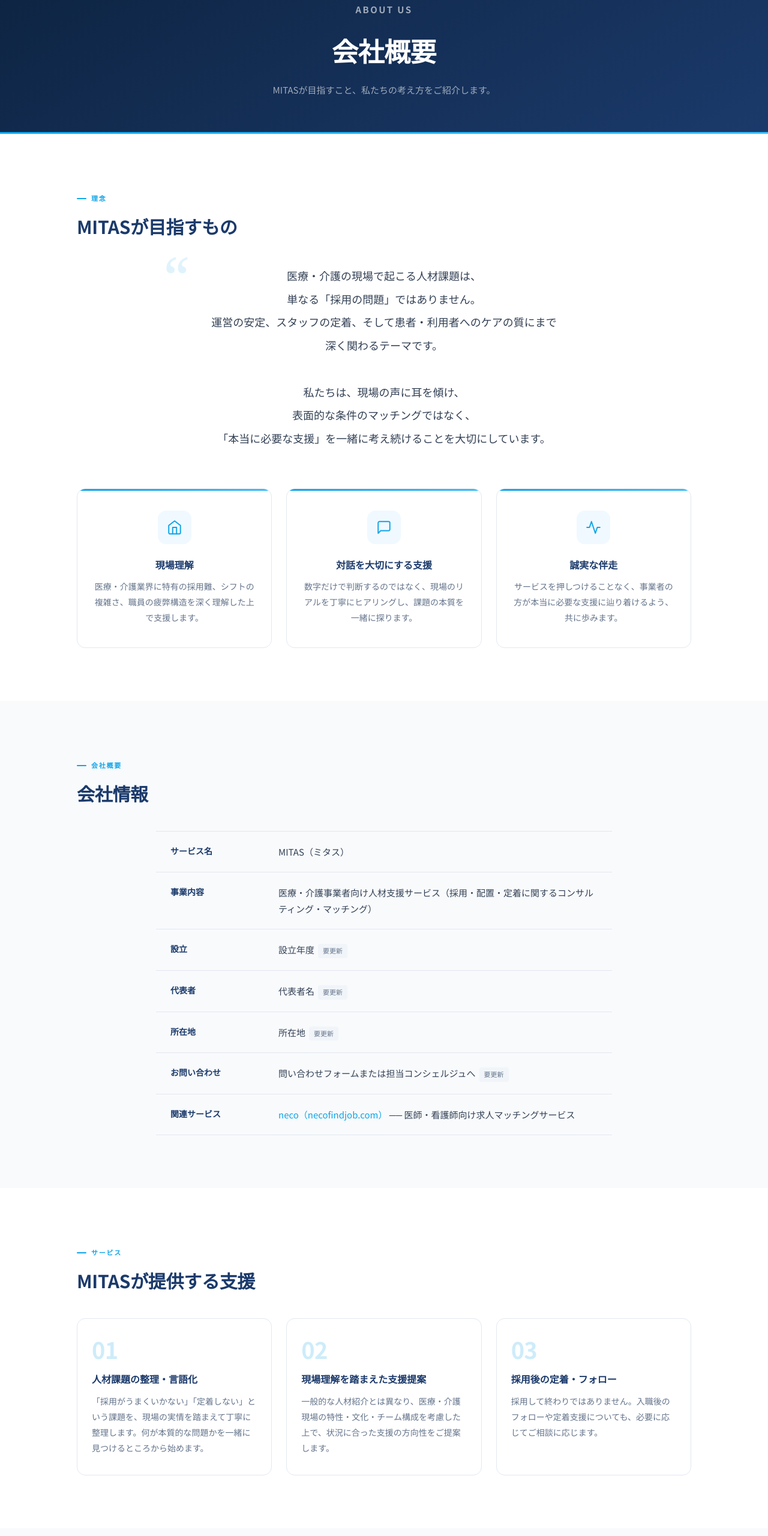
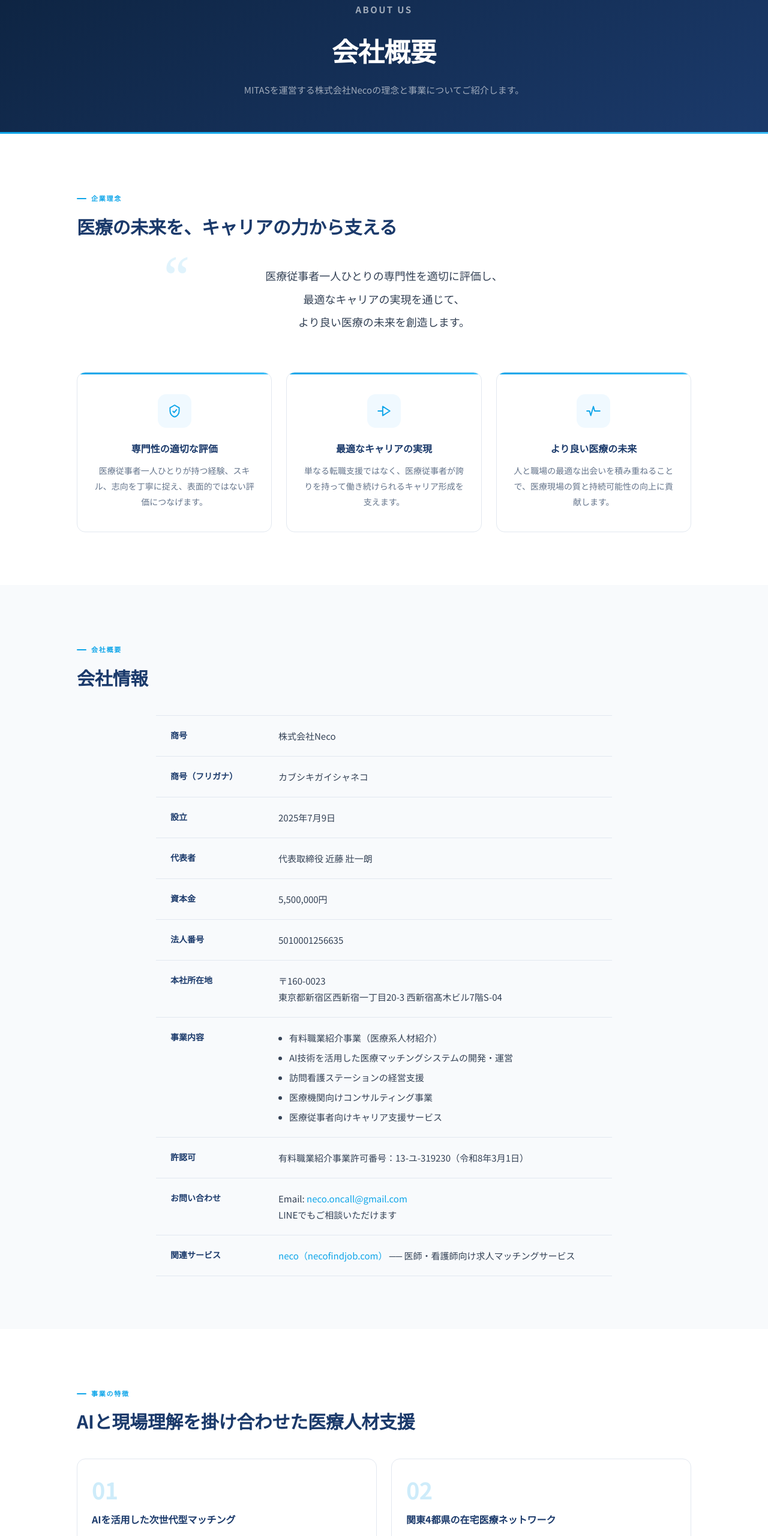
Before and after one commit to konchaaaaan373-wq/Mitas, a plain HTML site: page _mitas-site/company.html in a window 1280 px wide. Shown: the part 140-2700 px from the top of the page at 60% size. Drawn offline with Linux system fonts and the light colour scheme.

Commit message:
Update company profile content

```diff
--- a/_mitas-site/company.html
+++ b/_mitas-site/company.html
@@ -3,12 +3,12 @@
 <head>
   <meta charset="UTF-8">
   <meta name="viewport" content="width=device-width, initial-scale=1.0">
-  <title>会社概要 | MITAS</title>
-  <meta name="description" content="MITASの会社概要・理念・サービス内容についてご紹介します。医療・介護事業者の人材課題に、現場理解のある支援を提供します。">
+  <title>会社概要 | 株式会社Neco</title>
+  <meta name="description" content="株式会社Necoの会社概要、企業理念、代表メッセージ、事業の特徴、沿革をご紹介します。医療従事者の専門性を適切に評価し、より良い医療の未来を創造します。">
   <link rel="canonical" href="https://mitas.necofindjob.com/company.html">
   <meta property="og:type" content="website">
-  <meta property="og:title" content="会社概要 | MITAS">
-  <meta property="og:description" content="MITASの会社概要・理念・サービス内容についてご紹介します。">
+  <meta property="og:title" content="会社概要 | 株式会社Neco">
+  <meta property="og:description" content="株式会社Necoの会社概要、企業理念、代表メッセージ、事業の特徴、沿革をご紹介します。">
   <meta property="og:url" content="https://mitas.necofindjob.com/company.html">
   <meta property="og:site_name" content="MITAS">
   <meta property="og:locale" content="ja_JP">
@@ -364,6 +364,15 @@
       color: var(--teal);
     }
 
+    .overview-table ul {
+      margin: 0;
+      padding-left: 1.2em;
+    }
+
+    .overview-table li + li {
+      margin-top: 6px;
+    }
+
     .todo-tag {
       display: inline-block;
       font-size: 11px;
@@ -378,7 +387,7 @@
     /* ─── Service Features ────────────── */
     .features-grid {
       display: grid;
-      grid-template-columns: repeat(3, 1fr);
+      grid-template-columns: repeat(2, 1fr);
       gap: 24px;
     }
 
@@ -415,6 +424,39 @@
     .feature-card__body {
       font-size: 14px;
       color: var(--gray-500);
+      line-height: 1.85;
+    }
+
+    /* ─── History ─────────────────────── */
+    .history-list {
+      max-width: 760px;
+      margin: 0 auto;
+      display: grid;
+      gap: 18px;
+    }
+
+    .history-item {
+      display: grid;
+      grid-template-columns: 140px 1fr;
+      gap: 24px;
+      align-items: start;
+      padding: 24px 28px;
+      border: 1px solid var(--gray-200);
+      border-radius: var(--radius-lg);
+      background: var(--white);
+      box-shadow: var(--shadow-sm);
+    }
+
+    .history-item__date {
+      font-size: 14px;
+      font-weight: 700;
+      color: var(--teal);
+      letter-spacing: 0.04em;
+    }
+
+    .history-item__body {
+      font-size: 15px;
+      color: var(--gray-700);
       line-height: 1.85;
     }
 
@@ -596,6 +638,11 @@
       .overview-table td { padding: 16px; }
 
       .message-card { padding: 28px; }
+      .history-item {
+        grid-template-columns: 1fr;
+        gap: 10px;
+        padding: 22px 20px;
+      }
 
       .footer__top { flex-direction: column; }
       .footer__links { align-items: flex-start; flex-direction: row; flex-wrap: wrap; gap: 14px 20px; }
@@ -647,47 +694,43 @@
 <div class="page-hero">
   <p class="page-hero__tag">ABOUT US</p>
   <h1>会社概要</h1>
-  <p>MITASが目指すこと、私たちの考え方をご紹介します。</p>
+  <p>MITASを運営する株式会社Necoの理念と事業についてご紹介します。</p>
 </div>
 
 
 <!-- ══════════ PHILOSOPHY ══════════ -->
 <section class="section">
   <div class="container">
-    <div class="section__tag">理念</div>
-    <h2 class="section__title">MITASが目指すもの</h2>
+    <div class="section__tag">企業理念</div>
+    <h2 class="section__title">医療の未来を、キャリアの力から支える</h2>
 
     <p class="philosophy-quote fu">
-      医療・介護の現場で起こる人材課題は、<br>
-      単なる「採用の問題」ではありません。<br>
-      運営の安定、スタッフの定着、そして患者・利用者へのケアの質にまで<br>
-      深く関わるテーマです。<br><br>
-      私たちは、現場の声に耳を傾け、<br>
-      表面的な条件のマッチングではなく、<br>
-      「本当に必要な支援」を一緒に考え続けることを大切にしています。
+      医療従事者一人ひとりの専門性を適切に評価し、<br>
+      最適なキャリアの実現を通じて、<br>
+      より良い医療の未来を創造します。
     </p>
 
     <div class="pillars">
       <div class="pillar fu">
         <div class="pillar__icon">
-          <svg viewBox="0 0 24 24"><path d="M3 9l9-7 9 7v11a2 2 0 0 1-2 2H5a2 2 0 0 1-2-2z"/><polyline points="9 22 9 12 15 12 15 22"/></svg>
+          <svg viewBox="0 0 24 24"><path d="M12 3l7 4v5c0 5-3.5 8.5-7 9-3.5-.5-7-4-7-9V7l7-4z"/><path d="M9.5 12.5l1.8 1.8 3.7-4.3"/></svg>
         </div>
-        <div class="pillar__title">現場理解</div>
-        <p class="pillar__body">医療・介護業界に特有の採用難、シフトの複雑さ、職員の疲弊構造を深く理解した上で支援します。</p>
+        <div class="pillar__title">専門性の適切な評価</div>
+        <p class="pillar__body">医療従事者一人ひとりが持つ経験、スキル、志向を丁寧に捉え、表面的ではない評価につなげます。</p>
       </div>
       <div class="pillar fu">
         <div class="pillar__icon">
-          <svg viewBox="0 0 24 24"><path d="M21 15a2 2 0 0 1-2 2H7l-4 4V5a2 2 0 0 1 2-2h14a2 2 0 0 1 2 2z"/></svg>
+          <svg viewBox="0 0 24 24"><path d="M3 12h7V5l11 7-11 7v-7H3z"/></svg>
         </div>
-        <div class="pillar__title">対話を大切にする支援</div>
-        <p class="pillar__body">数字だけで判断するのではなく、現場のリアルを丁寧にヒアリングし、課題の本質を一緒に探ります。</p>
+        <div class="pillar__title">最適なキャリアの実現</div>
+        <p class="pillar__body">単なる転職支援ではなく、医療従事者が誇りを持って働き続けられるキャリア形成を支えます。</p>
       </div>
       <div class="pillar fu">
         <div class="pillar__icon">
-          <svg viewBox="0 0 24 24"><polyline points="22 12 18 12 15 21 9 3 6 12 2 12"/></svg>
+          <svg viewBox="0 0 24 24"><path d="M2 12h4l2 7 4-14 2 7h8"/></svg>
         </div>
-        <div class="pillar__title">誠実な伴走</div>
-        <p class="pillar__body">サービスを押しつけることなく、事業者の方が本当に必要な支援に辿り着けるよう、共に歩みます。</p>
+        <div class="pillar__title">より良い医療の未来</div>
+        <p class="pillar__body">人と職場の最適な出会いを積み重ねることで、医療現場の質と持続可能性の向上に貢献します。</p>
       </div>
     </div>
   </div>
@@ -703,30 +746,57 @@
     <div class="overview-wrap">
       <table class="overview-table fu">
         <tr>
-          <th>サービス名</th>
-          <td>MITAS（ミタス）</td>
+          <th>商号</th>
+          <td>株式会社Neco</td>
+        </tr>
+        <tr>
+          <th>商号（フリガナ）</th>
+          <td>カブシキガイシャネコ</td>
+        </tr>
+        <tr>
+          <th>設立</th>
+          <td>2025年7月9日</td>
+        </tr>
+        <tr>
+          <th>代表者</th>
+          <td>代表取締役 近藤 壯一朗</td>
+        </tr>
+        <tr>
+          <th>資本金</th>
+          <td>5,500,000円</td>
+        </tr>
+        <tr>
+          <th>法人番号</th>
+          <td>5010001256635</td>
+        </tr>
+        <tr>
+          <th>本社所在地</th>
+          <td>
+            〒160-0023<br>
+            東京都新宿区西新宿一丁目20-3 西新宿髙木ビル7階S-04
+          </td>
         </tr>
         <tr>
           <th>事業内容</th>
-          <td>医療・介護事業者向け人材支援サービス（採用・配置・定着に関するコンサルティング・マッチング）</td>
+          <td>
+            <ul>
+              <li>有料職業紹介事業（医療系人材紹介）</li>
+              <li>AI技術を活用した医療マッチングシステムの開発・運営</li>
+              <li>訪問看護ステーションの経営支援</li>
+              <li>医療機関向けコンサルティング事業</li>
+              <li>医療従事者向けキャリア支援サービス</li>
+            </ul>
+          </td>
         </tr>
         <tr>
-          <th>設立</th>
-          <td><!-- TODO：実際の設立年を記載 -->設立年度<span class="todo-tag">要更新</span></td>
-        </tr>
-        <tr>
-          <th>代表者</th>
-          <td><!-- TODO：代表者名を記載 -->代表者名<span class="todo-tag">要更新</span></td>
-        </tr>
-        <tr>
-          <th>所在地</th>
-          <td><!-- TODO：住所を記載 -->所在地<span class="todo-tag">要更新</span></td>
+          <th>許認可</th>
+          <td>有料職業紹介事業許可番号：13-ユ-319230（令和8年3月1日）</td>
         </tr>
         <tr>
           <th>お問い合わせ</th>
           <td>
-            <!-- TODO：実際の問い合わせ先に変更 -->
-            問い合わせフォームまたは担当コンシェルジュへ<span class="todo-tag">要更新</span>
+            Email: <a href="mailto:neco.oncall@gmail.com">neco.oncall@gmail.com</a><br>
+            LINEでもご相談いただけます
           </td>
         </tr>
         <tr>
@@ -745,24 +815,29 @@
 <!-- ══════════ SERVICE FEATURES ══════════ -->
 <section class="section">
   <div class="container">
-    <div class="section__tag">サービス</div>
-    <h2 class="section__title">MITASが提供する支援</h2>
+    <div class="section__tag">事業の特徴</div>
+    <h2 class="section__title">AIと現場理解を掛け合わせた医療人材支援</h2>
 
     <div class="features-grid">
       <div class="feature-card fu">
         <div class="feature-card__num">01</div>
-        <div class="feature-card__title">人材課題の整理・言語化</div>
-        <p class="feature-card__body">「採用がうまくいかない」「定着しない」という課題を、現場の実情を踏まえて丁寧に整理します。何が本質的な問題かを一緒に見つけるところから始めます。</p>
+        <div class="feature-card__title">AIを活用した次世代型マッチング</div>
+        <p class="feature-card__body">Necoは、従来の人材紹介サービスとは一線を画す、AI技術を活用した次世代型の医療人材マッチングプラットフォームです。</p>
       </div>
       <div class="feature-card fu">
         <div class="feature-card__num">02</div>
-        <div class="feature-card__title">現場理解を踏まえた支援提案</div>
-        <p class="feature-card__body">一般的な人材紹介とは異なり、医療・介護現場の特性・文化・チーム構成を考慮した上で、状況に合った支援の方向性をご提案します。</p>
+        <div class="feature-card__title">関東4都県の在宅医療ネットワーク</div>
+        <p class="feature-card__body">現在は東京都・千葉県・埼玉県・神奈川県の関東4都県を対象に、在宅医療・訪問看護分野に特化した独自の医師・看護師ネットワークを構築しています。</p>
       </div>
       <div class="feature-card fu">
         <div class="feature-card__num">03</div>
-        <div class="feature-card__title">採用後の定着・フォロー</div>
-        <p class="feature-card__body">採用して終わりではありません。入職後のフォローや定着支援についても、必要に応じてご相談に応じます。</p>
+        <div class="feature-card__title">専門性の定量評価とAIコンシェルジュ</div>
+        <p class="feature-card__body">医師・看護師一人ひとりの専門性を定量的に評価し、単なる求人情報の提供ではなく、AIコンシェルジュによる最適なキャリアマッチングを実現します。</p>
+      </div>
+      <div class="feature-card fu">
+        <div class="feature-card__num">04</div>
+        <div class="feature-card__title">訪問看護の実務支援まで一貫</div>
+        <p class="feature-card__body">訪問看護ステーションの経営支援実績を活かし、質の高い求人情報とサポート体制を提供します。訪問看護が初めての方にも、就職段階から手技獲得まで一貫して支援します。</p>
       </div>
     </div>
   </div>
@@ -778,25 +853,44 @@
     <div class="message-wrap">
       <div class="message-card fu">
         <p class="message-card__text">
-          医療・介護の現場で働く方々と、その現場を支える施設・事業者の方々。<br>
-          そのどちらも、毎日懸命に向き合い続けていることを、私たちは深く知っています。<br><br>
-          人材が集まらない、定着しない、急な欠員が出る——<br>
-          こうした課題は、決してその施設の「努力が足りない」のではなく、<br>
-          業界全体の構造的な難しさに起因していることがほとんどです。<br><br>
-          MITASは、そうした現場の声に寄り添い、<br>
-          「相談してよかった」と思っていただける存在でありたいと考えています。<br>
-          売り込みではなく、まず状況を聞かせてください。
+          日本は今、世界に類を見ないスピードで超高齢社会へと突入しています。医療・介護の需要が増大する一方で、現場を支える医療従事者の不足は深刻さを増すばかりです。<br><br>
+          この構造的な課題に対し、私たちはAIを始めとした技術革新によって新たな解を提示できると確信しています。一人ひとりの医療従事者が持つ専門性を正しく評価し、最適な職場と出会える仕組みを創ること。それが、医療の質を根本から変える第一歩だと考えます。<br><br>
+          Necoは、単なるマッチングサービスではありません。テクノロジーの力で医療従事者のキャリアに寄り添い、ひいては日本の医療の未来を支えるインフラとなることを目指しています。<br><br>
+          私たちは、すべての医療従事者が誇りを持って働ける社会の実現に向け、挑戦を続けてまいります。
         </p>
         <div class="message-card__author">
           <div class="author-avatar">
             <svg viewBox="0 0 24 24"><path d="M20 21v-2a4 4 0 0 0-4-4H8a4 4 0 0 0-4 4v2"/><circle cx="12" cy="7" r="4"/></svg>
           </div>
           <div>
-            <!-- TODO：代表者名・役職を記載 -->
-            <div class="author-name">代表者名<span class="todo-tag">要更新</span></div>
-            <div class="author-role">MITAS 代表 ／ 医療・介護人材支援</div>
+            <div class="author-name">近藤 壯一朗</div>
+            <div class="author-role">代表取締役</div>
           </div>
         </div>
+      </div>
+    </div>
+  </div>
+</section>
+
+
+<!-- ══════════ HISTORY ══════════ -->
+<section class="section">
+  <div class="container">
+    <div class="section__tag">沿革</div>
+    <h2 class="section__title">これまでの歩み</h2>
+
+    <div class="history-list">
+      <div class="history-item fu">
+        <div class="history-item__date">2025年7月</div>
+        <div class="history-item__body">株式会社Neco設立</div>
+      </div>
+      <div class="history-item fu">
+        <div class="history-item__date">2025年8月</div>
+        <div class="history-item__body">訪問看護ステーション向けアウトソーシングサービス（オンコール代行・web制作）を開始</div>
+      </div>
+      <div class="history-item fu">
+        <div class="history-item__date">2026年3月1日</div>
+        <div class="history-item__body">有料職業紹介事業許可取得、医療人材向けAIマッチングシステムリリース</div>
       </div>
     </div>
   </div>
@@ -812,15 +906,14 @@
       採用、配置、人員不足など、人材に関するお悩みをお聞かせください。<br>
       状況に応じて、必要な支援の方向性をご案内します。
     </p>
-    <!-- TODO：href を実際の問い合わせフォームURLに変更してください -->
-    <a href="mailto:info@mitas.example.com" class="btn btn--white">
+    <a href="mailto:neco.oncall@gmail.com" class="btn btn--white">
       <svg width="16" height="16" viewBox="0 0 24 24" fill="none" stroke="currentColor" stroke-width="2" stroke-linecap="round" stroke-linejoin="round">
         <path d="M4 4h16c1.1 0 2 .9 2 2v12c0 1.1-.9 2-2 2H4c-1.1 0-2-.9-2-2V6c0-1.1.9-2 2-2z"/>
         <polyline points="22,6 12,13 2,6"/>
       </svg>
       お問い合わせはこちら
     </a>
-    <p class="cta-note">売り込みはありません。まずはお気軽に。</p>
+    <p class="cta-note">Email: neco.oncall@gmail.com</p>
   </div>
 </section>
 
@@ -850,8 +943,7 @@
       </div>
     </div>
     <div class="footer__bottom">
-      <!-- TODO：運営会社名・設立年を変更してください -->
-      <span class="footer__copy">&copy; 2026 MITAS. All rights reserved.</span>
+      <span class="footer__copy">&copy; 2026 Neco. All rights reserved.</span>
       <span class="footer__neco">求職者の方は <a href="https://necofindjob.com" target="_blank" rel="noopener">neco</a> へ</span>
     </div>
   </div>
```
